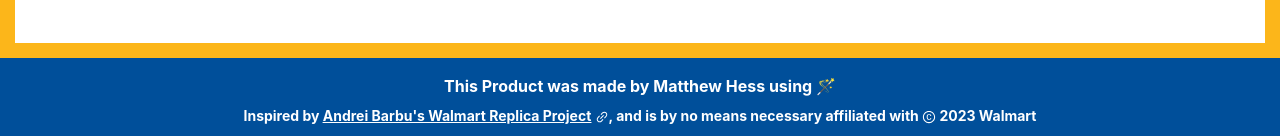
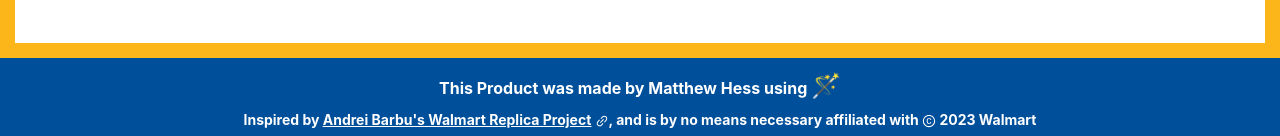
Before and after one commit to matthew9510/walmart-interview-workspace, a React (Create React App) app: page / in a window 1280 px wide. Shown: the part 661-797 px from the top of the page. Built offline with nearby package versions, Linux system fonts and the light colour scheme.

Commit message:
Adjusted font-size of 🪄 in footer

```diff
--- a/src/Components/Footer.tsx
+++ b/src/Components/Footer.tsx
@@ -5,7 +5,7 @@ import { AiOutlineLink, AiOutlineCopyrightCircle } from "react-icons/ai";
 const Footer = () => {
   return (
     <div className="bg-[#004f9a] h-28 font-bold flex flex-col items-center justify-center text-center text-white">
-      <p className="text-sm sm:text-base md:text-base mt-3 pb-2">This Product was made by Matthew Hess using 🪄</p>
+      <p className="text-sm sm:text-base md:text-base mt-3 pb-2">This Product was made by Matthew Hess using <span className="text-lg sm:text-xl md:text-2xl">🪄</span></p>
       <p className="mb-2 text-[10px] sm:text-sm">Inspired by <span className="underline"><a href="https://github.com/andreibarbu5/walmart">Andrei Barbu's Walmart Replica Project</a></span> <AiOutlineLink className="inline"/>, and is by no means necessary affiliated with <AiOutlineCopyrightCircle className="inline"/> 2023 Walmart</p>
     </div>
   );
```
